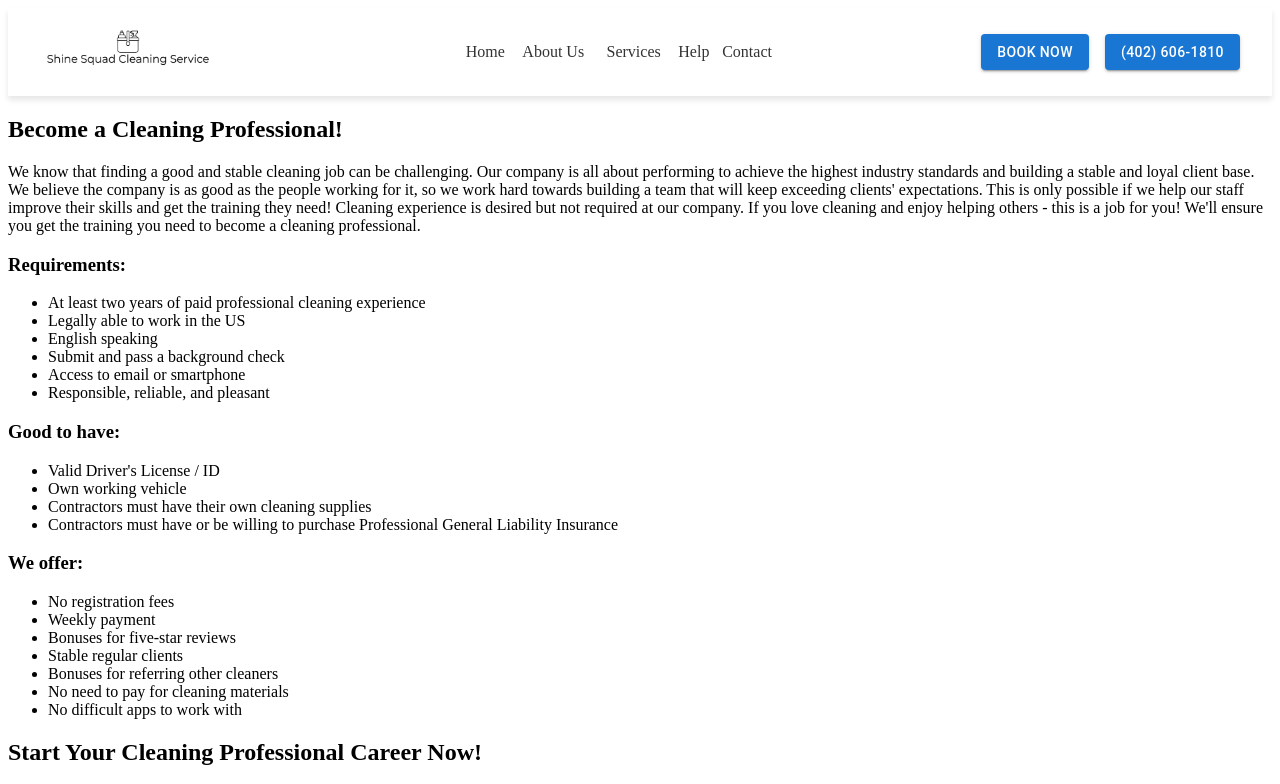
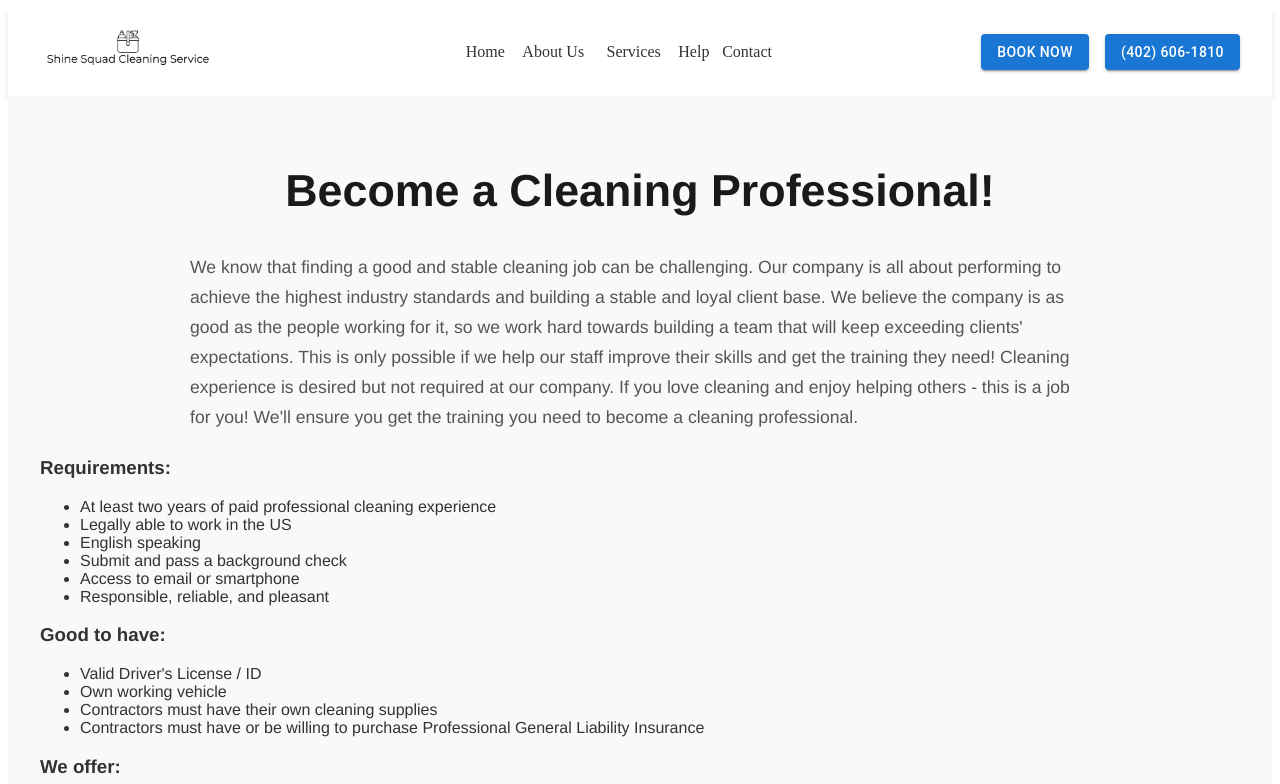
Before and after one commit to jamesd810/shine-squad, a React (Create React App) app: page /job-application in a window 1280 px wide. Shown: the top 784 px of the page. Built offline with nearby package versions, Linux system fonts and the light colour scheme.

Commit message:
Added styling to jobDescription page

```diff
--- a/src/pages/AboutUs/JobApplication/jobDescription.tsx
+++ b/src/pages/AboutUs/JobApplication/jobDescription.tsx
@@ -1,7 +1,8 @@
 import React from "react";
+import "./jobApplication.scss";
 
 const JobDescription = (): React.JSX.Element => (
-  <section>
+  <section className="job-description">
     <h2>Become a Cleaning Professional!</h2>
     <p>
       We know that finding a good and stable cleaning job can be challenging.
```
